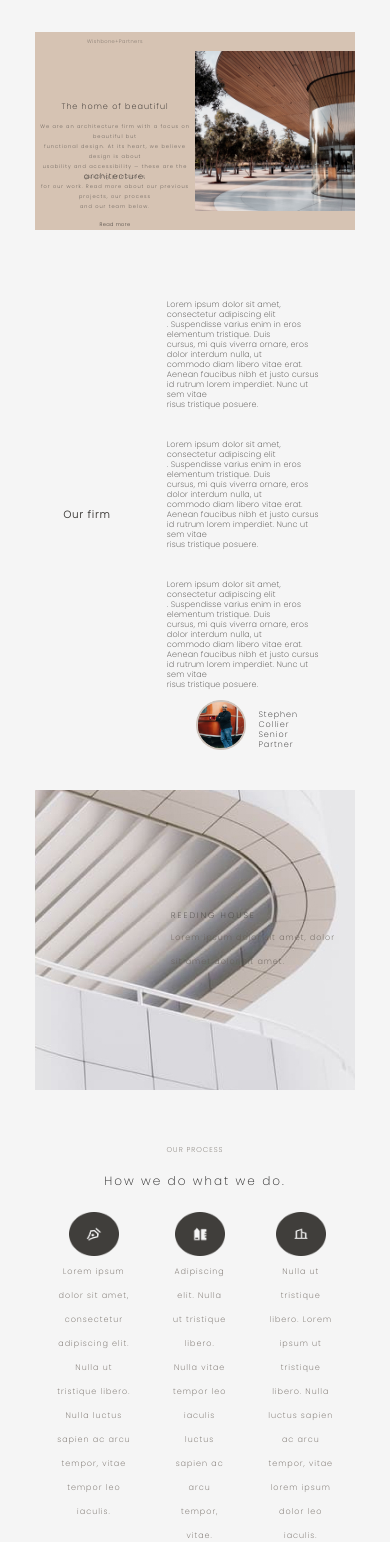
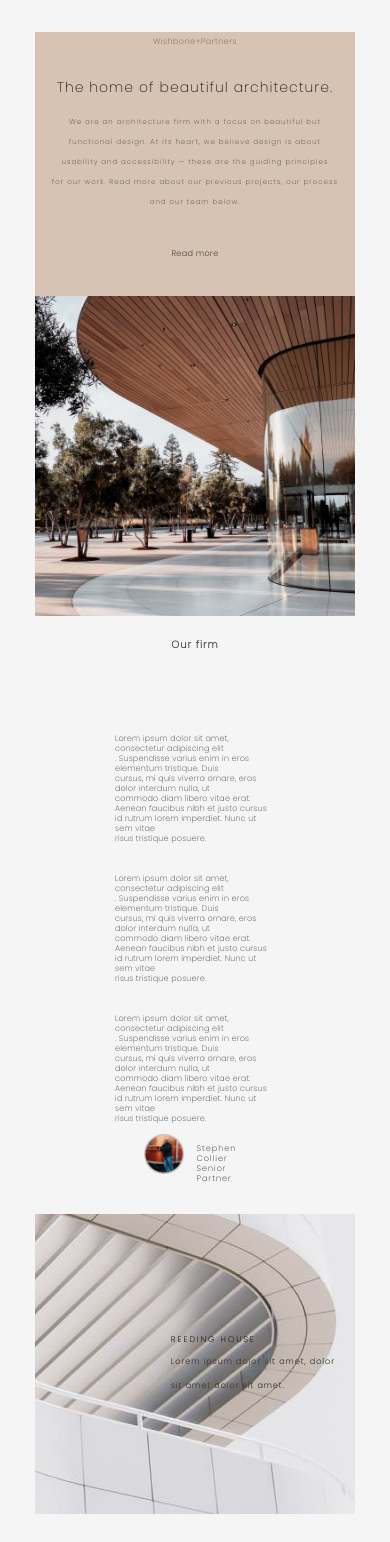
Before and after one commit to PO3KYMAP/Site1, a plain HTML site: page index.html in a window 390 px wide. Shown: the part 58-1600 px from the top of the page. Drawn offline with Linux system fonts and the light colour scheme.

Commit message:
Loshedus 2

```diff
--- a/styles/media.scss
+++ b/styles/media.scss
@@ -309,7 +309,7 @@
     max-width: 50%;
   }
   .home__architecture__title {
-    font-size: 16px;
+    font-size: 14px;
     height: 50px;
   }
   .home__achitecture__partners {
@@ -323,7 +323,7 @@
     font-family: "Poppins", sans-serif;
     font-style: normal;
     font-weight: 400;
-    font-size: 9px;
+    font-size: 7px;
     line-height: 20px;
     color: #403e3b;
   }
@@ -339,15 +339,14 @@
   }
   // FIRM
   .firm__container__title {
-    font-size: 14px;
+    font-size: 20px;
   }
   .firm__container__text {
     width: 100%;
-    height: 90px;
   }
   .firm__container__text__p {
     font-size: 10px;
-    line-height: 10px;
+    line-height: 15px;
     margin: 0;
   }
   .firm__container__human__text {
@@ -358,6 +357,19 @@
     height: auto;
   }
 
+  .firm {
+    display: flex;
+    align-items: center;
+    flex-direction: column;
+    justify-content: space-around;
+    margin-top: 50px;
+  }
+  .firm__container {
+    margin-top: 20px;
+  }
+
+
+
   // WHITE__HOUSE
 
   .white__building {
@@ -367,11 +379,13 @@
   .white__building__title {
     font-size: 10px;
     margin-right: 20px;
+    text-shadow: 0px 0px 0px black;
   }
 
   .white__building__text {
     font-size: 10px;
     margin-right: 20px;
+    text-shadow: 0px 0px 0px black;
   }
 
   // PROCESS
@@ -426,15 +440,19 @@
   // CUSTOMERS
 
   .customers__images {
+    margin: 10px;
+  }
+  .customers__container {
     display: flex;
+    justify-content: space-around;
     flex-direction: column;
-    margin: 20px;
+    height: 410px;
+    align-items: center;
   }
   .customer__images__object {
-    margin-top: 10px;
-    margin-bottom: 10px;
-    width: 60%;
+    width: 80%;
     height: auto;
+    margin: 0 AUTO;
   }
 
   .customers__container__text__uppertitle {
@@ -461,9 +479,12 @@
   .stairs__wood__container__title {
     font-size: 10px;
     letter-spacing: 1px;
+    text-shadow: 0px 0px 0px black;
+
   }
   .stairs__wood__container__text {
     font-size: 10px;
+    text-shadow: 0px 0px 0px black;
   }
 
   // PROJECTS
@@ -565,6 +586,10 @@
   }
 
   // REVIEWS
+  .reviews {
+    flex-direction: column;
+    justify-content: center;
+  }
 
   .reviews__title {
     font-size: 20px;
@@ -574,6 +599,7 @@
     letter-spacing: 1px;
   }
   .reviews__link {
+    margin-top: 20px;
     font-size: 11px;
     color: #1b1a1a;
   }
@@ -657,33 +683,26 @@
 
     //   HOME
 
+    .home__architecture {
+      display: flex;
+      text-align: center;
+      flex-direction: column;
+      align-items: center;
+      justify-content: space-between;
+      background-color: #d6c3b3;
+    }
+.home__achitecture__container {
+  margin-bottom: 30px;
+}
     .home__achitecture__img {
-      max-width: 50%;
+      max-width: 100%;
     }
     .home__architecture__title {
-      font-size: 8px;
-      height: 50px;
+      margin-bottom: 10px;
+
     }
     .home__achitecture__partners {
-      font-size: 5px;
-    }
-    .home__architecture__text {
-      font-family: "Poppins", sans-serif;
-      font-style: normal;
-      font-weight: 400;
-      font-size: 5px;
-      line-height: 10px;
-      color: #403e3b;
-    }
-    .home__architecture__link {
-      font-family: "Poppins", sans-serif;
-      text-decoration: none;
-      font-style: normal;
-      font-weight: 400;
-      font-size: 5px;
-      line-height: 0px;
-      letter-spacing: 0.4px;
-      color: #080808;
+      margin-bottom: 0px;
     }
     // FIRM
     .firm {
@@ -709,7 +728,7 @@
     }
     .firm__container__human__avatar {
         margin-top: 10px;
-      width: 50px;
+      width: 40px;
       height: auto;
     }
 
@@ -738,29 +757,15 @@
     }
     .process__images__container {
       display: flex;
+      flex-direction: column;
       justify-content: space-around;
       margin-top: 10px;
     }
-    .process__upper__title {
-      font-size: 7px;
-      letter-spacing: 1px;
-    }
-
-    .process__title {
-      font-size: 12px;
-    }
-
     .process__images__container__section {
-        margin-top: 0;
+        margin-top: 20px;
       text-align: center;
       margin-inline: 10px;
     }
-    .process__images__container__section__img {
-      width: 50px;
-      height: auto;
-    }
-    .process__images__container__section__text {
-      font-size: 8px;
     }
 
     // STAIRS
@@ -783,9 +788,7 @@
     // CUSTOMERS
 
     .customers__images {
-      display: flex;
-      flex-direction: column;
-      margin: 10px;
+      grid-column-gap: 20px;
     }
     .customers__container {
         height: 300px;
@@ -824,9 +827,11 @@
     .stairs__wood__container__title {
       font-size: 8px;
       letter-spacing: 1px;
+      text-shadow: 0px 0px 0px black;
     }
     .stairs__wood__container__text {
       font-size: 8px;
+      text-shadow: 0px 0px 0px black;
     }
 
     // PROJECTS
@@ -931,13 +936,19 @@
     }
 
     // REVIEWS
+    .reviews {
+      height: 230px;
+      margin-bottom: 50PX;
+    }
 
     .reviews__title {
       font-size: 12px;
+      margin-bottom: 0px;
     }
     .reviews__uppertitle {
       font-size: 8px;
       letter-spacing: 1px;
+      margin-bottom: 0PX;
     }
     .reviews__link {
       font-size: 8px;
@@ -948,6 +959,7 @@
 
     .footer__div {
       height: 150px;
+      flex-direction: column;
     }
 
     .footer__div__img {
@@ -958,11 +970,16 @@
       font-size: 8px;
     }
     .footer__div__container2 {
-      width: 80px;
+      width: auto;
       display: flex;
       justify-content: space-around;
     }
     .footer__div__img {
       width: 120px;
     }
-  }
+
+    .footer__div__container2 img {
+      width: 60%;
+      height: 60%;
+      margin-inline: 10px;
+    }
--- a/styles/styles.scss
+++ b/styles/styles.scss
@@ -274,7 +274,7 @@ body {
 .customers__images {
   display: grid;
   grid-template-columns: 1fr 1fr;
-  grid-template-rows: 100px 100px;
+  grid-template-rows: 1fr 1fr;
   grid-column-gap: 100px;
   grid-row-gap: 40px;
   align-items: center;
@@ -428,7 +428,6 @@ body {
 .partners__container__images__items1 {
   display: flex;
   flex-direction: column;
-  margin-top: 10px;
 }
 
 .partners__container__text {
```
Also changed, not shown: styles/media.css, styles/styles.css, 2 other files.
